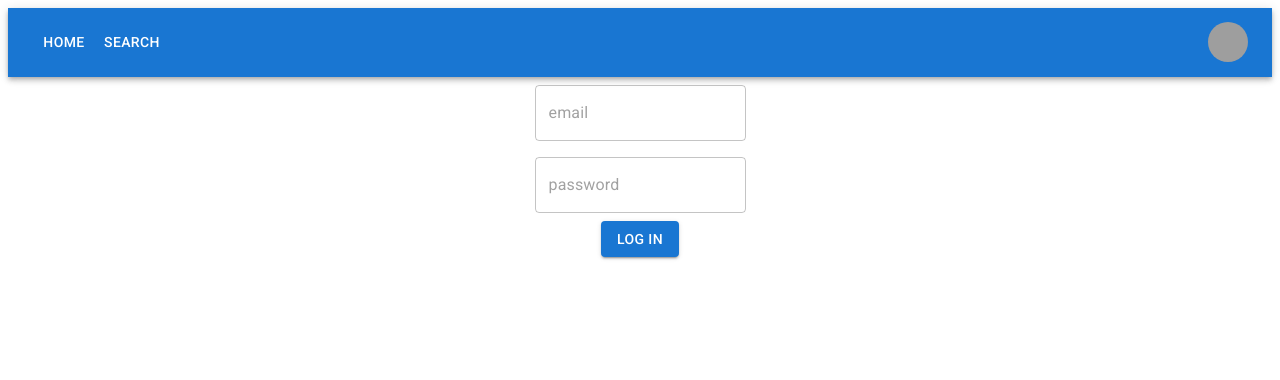
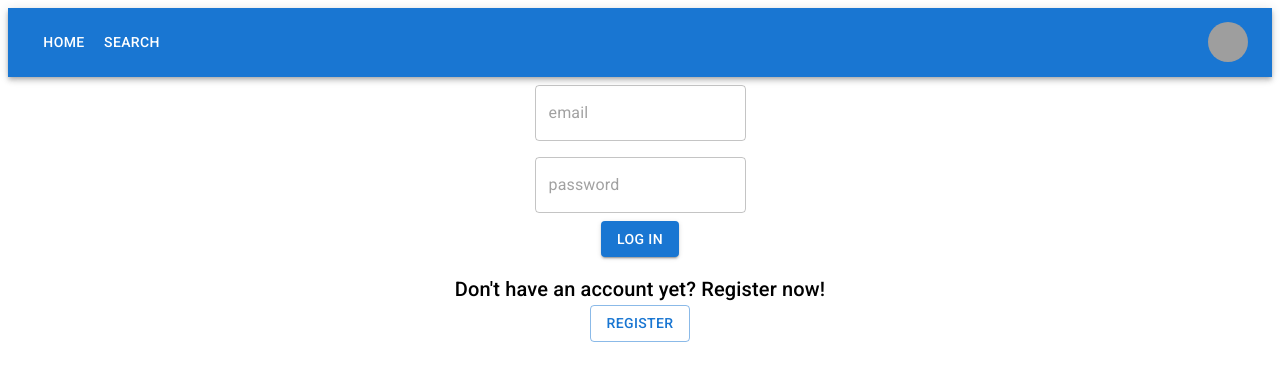
Before and after one commit to IuriiLozenko/sdanews, a React (Create React App) app: page /login in a window 1280 px wide. Shown: the top 380 px of the page. Built offline with nearby package versions, Linux system fonts and the light colour scheme; grey boxes are pictures that could not be loaded.

Commit message:
LoginPage Task 2 18.01.2023

```diff
--- a/src/App.tsx
+++ b/src/App.tsx
@@ -4,6 +4,7 @@ import Navbar from './Components/Navbar/Navbar';
 import HomePage from './Components/HomePage/HomePage';
 import RegisterForm from './Components/RegisterForm/RegisterForm';
 import LoginForm from './Components/LoginForm/LoginForm';
+import LoginPage from './Components/LoginPage/LoginPage';
 function App() {
   const [avatarClicked, setAvatarClicked] = useState<boolean>(false);
   return (
@@ -17,7 +18,7 @@ function App() {
           <Route path="/" element={<h1>This is empty URL</h1>} />
           <Route path="/home" element={<HomePage />} />
           <Route path="/register" element={<RegisterForm />} />
-          <Route path="/login" element={<LoginForm />}/>
+          <Route path="/login" element={<LoginPage />}/>
         </Routes>
         {/*DYNAMIC*/}
         {/*STATIC*/}
--- /dev/null
+++ b/src/Components/LoginPage/LoginPage.tsx
@@ -0,0 +1,35 @@
+import React from 'react';
+import { Typography, Button } from '@mui/material';
+import { Link } from "react-router-dom";
+import LoginForm from '../LoginForm/LoginForm';
+
+const LoginPage = () => {
+  return (
+    <>
+    <LoginForm />
+    <Typography
+    variant="h6"
+    sx={{frontWeight: "100", textAlign: "center"}}>
+    Don't have an account yet? Register now!
+    </Typography>
+    <Link to="/register"
+    style={{textDecoration: "none"}}>
+    <Button
+    variant= "outlined"
+    sx={{display: "block", mx: "auto",}}>
+        Register
+    </Button>
+    </Link>
+    </>
+  )
+}
+
+export default LoginPage
+
+// Task 1 18.01.2023
+// 1. Stwórz komponent LoginPage
+// 2. Będzie tu wyświetlany react fragment, w fragmencie:
+// - LoginForm
+// - Typography (MUI) variant h6, w sxach fontWeight 100, textAlign center. Text: Don't have an account yet? Register now!
+// - Link (react-router-dom) to /register, w atrybucie style textDecoration none
+// - w środku Linka Button (mui) variant outlined, w sxach display block, mx auto. Text buttona: Register
--- a/src/Components/Navbar/Navbar.tsx
+++ b/src/Components/Navbar/Navbar.tsx
@@ -10,6 +10,7 @@ import Container from "@mui/material/Container";
 import Avatar from "@mui/material/Avatar";
 import Button from "@mui/material/Button";
 import MenuItem from "@mui/material/MenuItem";
+import { Link } from "react-router-dom";
 
 interface NavbarProps {
   setAvatarClicked: (val: boolean | ((val: boolean) => boolean)) => void; // chce podac albo boolean, albo funkcję która z kolei będzie przyjmować boolean i zwracać boolean
@@ -124,9 +125,11 @@ const Navbar = ({ setAvatarClicked }: NavbarProps) => {
           </Box>
 
           <Box sx={{ flexGrow: 0 }}>
-            <IconButton sx={{ p: 0 }} onClick={toggleAvatarClicked}>
-              <Avatar alt="Remy Sharp" src="/static/images/avatar/2.jpg" />
-            </IconButton>
+            <Link to="/login" style={{ textDecoration: "none" }}>
+              <IconButton sx={{ p: 0 }} onClick={toggleAvatarClicked}>
+                <Avatar alt="Remy Sharp" src="/static/images/avatar/2.jpg" />
+              </IconButton>
+            </Link>
           </Box>
         </Toolbar>
       </Container>
```
